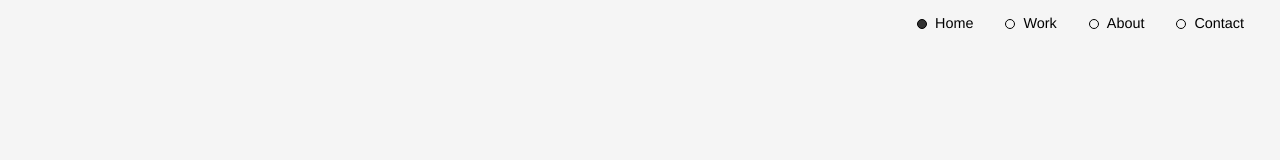
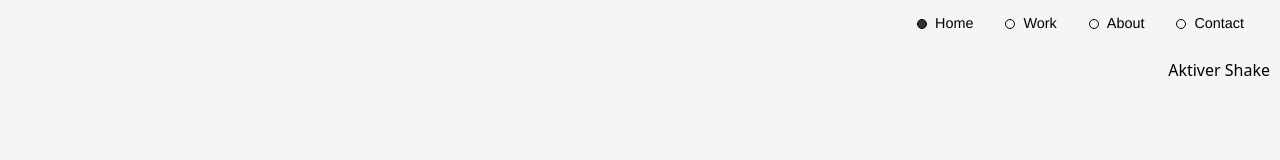
Before and after one commit to AEllegaard/portfolio-new, a Vue app: page /#/ in a window 1280 px wide. Shown: the top 160 px of the page. Built offline with nearby package versions, Linux system fonts and the light colour scheme.

Commit message:
prøver shake igen

```diff
--- a/src/components/homeview.vue
+++ b/src/components/homeview.vue
@@ -25,12 +25,16 @@ const words = ref([
 let engine, render, runner
 let bodies = []
 
-// Shake detection variables
-const shakeThreshold = 15; // Juster sensitivitet her
-let lastShakeTime = 0;
+// Shake detection variabler
+const shakeThreshold = 15
+let lastShakeTime = 0
+
+// Variabel til at styre om shake er aktiveret
+const shakeActive = ref(false)
 
 onMounted(() => {
-  // Indsæt shake event listener
+  // Opret knap til aktivere shake
+  // Husk at tilføje en knap i template med @click="activateShake"
   window.addEventListener('devicemotion', handleDeviceMotion)
 
   const script = document.createElement('script')
@@ -40,7 +44,6 @@ onMounted(() => {
 })
 
 onUnmounted(() => {
-  // Ryd op ved afmontering
   window.removeEventListener('devicemotion', handleDeviceMotion)
   if (runner && window.Matter) {
     window.Matter.Render.stop(render)
@@ -48,8 +51,16 @@ onUnmounted(() => {
   }
 })
 
-// Funktion til at håndtere device motion (shake)
+// Funktion til at aktivere shake
+function activateShake() {
+  shakeActive.value = true
+  alert('Shake aktiveret! Ryst telefonen for at få effekten.')
+}
+
+// Håndtering af device motion
 function handleDeviceMotion(event) {
+  if (!shakeActive.value) return // Ignorer, hvis ikke aktivt
+
   const { acceleration } = event
   const accX = acceleration.x || 0
   const accY = acceleration.y || 0
@@ -59,14 +70,14 @@ function handleDeviceMotion(event) {
 
   if (totalAcc > shakeThreshold) {
     const now = Date.now()
-    if (now - lastShakeTime > 1000) { // debounce - 1 sekund
+    if (now - lastShakeTime > 1000) {
       lastShakeTime = now
       triggerShakeEffect()
     }
   }
 }
 
-// Funktion til at aktivere effekten ved shake
+// Funktion til at aktivere shake-effekt
 function triggerShakeEffect() {
   if (!bodies || bodies.length === 0) return
   bodies.forEach(body => {
@@ -135,7 +146,7 @@ function initMatter() {
     currentY -= h + 10
   })
 
-  bodies = [nameBody, ...wordBodies] // Gem alle kroppe for shake-effekt
+  bodies = [nameBody, ...wordBodies]
 
   console.log('Bodies created:', bodies.length, 'Total in world:', world.bodies.length)
 
@@ -152,7 +163,7 @@ function initMatter() {
 
   Render.run(render)
 
-  // Tilføj mus
+  // Mus
   const mouse = Mouse.create(render.canvas)
   const mouseConstraint = MouseConstraint.create(engine, {
     mouse,
@@ -161,9 +172,10 @@ function initMatter() {
   Composite.add(world, mouseConstraint)
   render.mouse = mouse
 
-  // Skift cursor ved hover/grab
+  // Skift cursor
   render.canvas.style.cursor = 'grab'
 
+  // Event for cursorændring
   Matter.Events.on(mouseConstraint, 'mousedown', () => {
     if (mouseConstraint.body) {
       render.canvas.style.cursor = 'grabbing'
@@ -219,8 +231,13 @@ function initMatter() {
 <template>
   <div class="matter-box">
     <div class="loading-overlay" v-if="isLoading">
-  <div class="loader"></div>
-</div>
+      <div class="loader"></div>
+    </div>
+
+    <!-- Knap til shake -->
+    <button v-if="!shakeActive" @click="activateShake" style="position: absolute; z-index: 999; top: 10px; right: 10px;">
+      Aktiver Shake
+    </button>
 
     <!-- Anna Ellegaard boks - fast position -->
     <div class="name-box" :class="nameBox.class">
```
